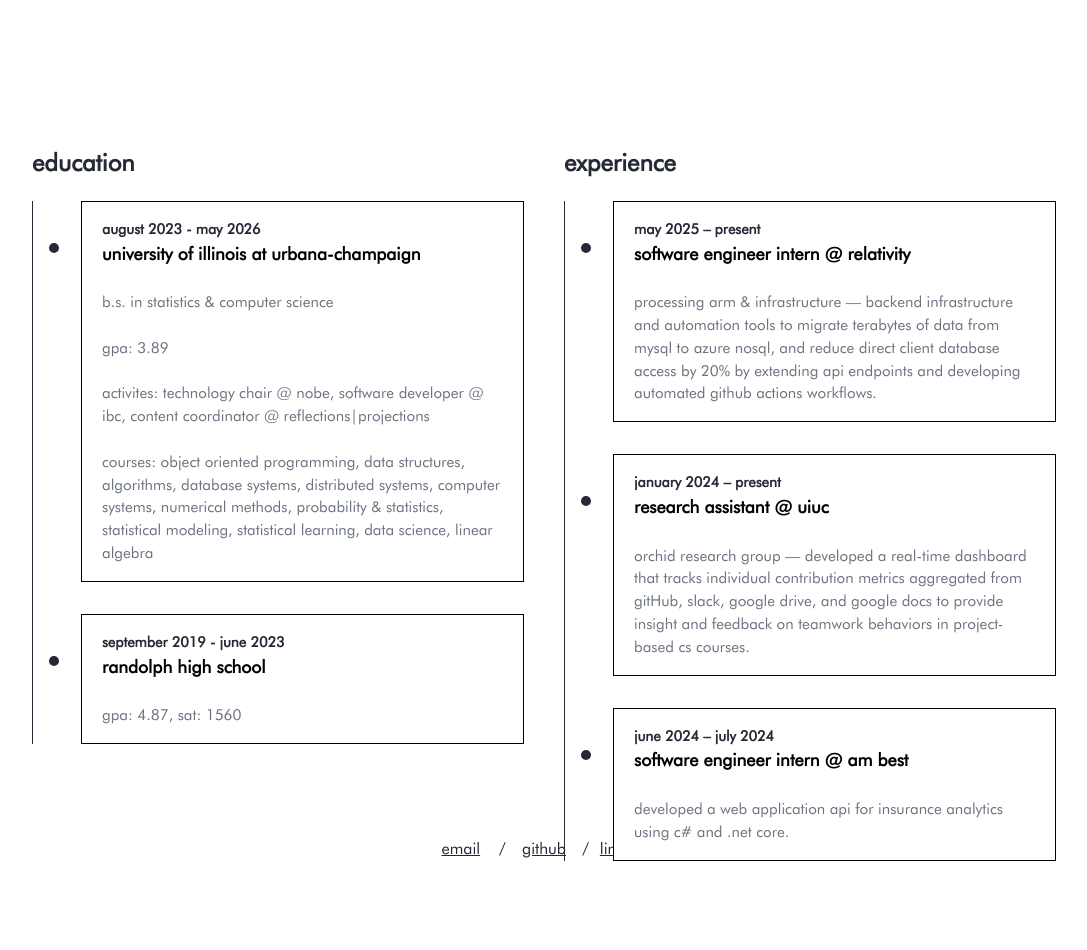
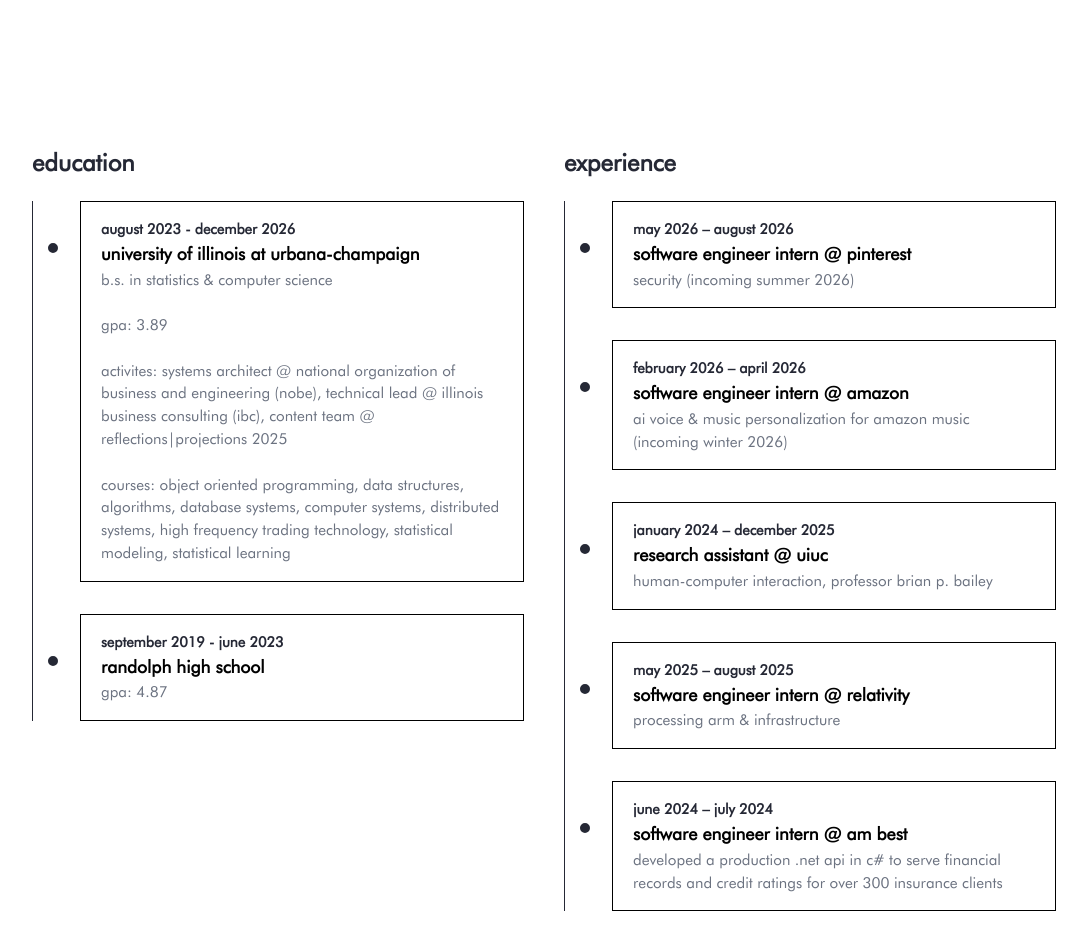
Before and after one commit to rohankumarrrr/rohan-is-me, a React (Create React App) app: page / in a window 1280 px wide. Shown: the part 720-1670 px from the top of the page, without its empty margins (96-1183 px from the left). Before the commit the page ends 1624 px from the top, so only its background shows below. Built offline with nearby package versions, Linux system fonts and the light colour scheme; no server answers.

Commit message:
website update 12-13

```diff
--- a/src/components/Contacts.js
+++ /dev/null
@@ -1,44 +0,0 @@
-import React from "react";
-import { motion } from "framer-motion";
-import "./styles/Contacts.css";
-
-const Contacts = () => {
-
-    const container = {
-        hidden: {  },
-        show: {
-            transition: {
-                staggerChildren: 0.5,
-                duration: 1,
-                type: "spring",
-                bounce: 0.3,
-                delayChildren: 0.5
-            }
-        }
-    }
-
-    const item = {
-        hidden: { opacity: 0, x: 300 },
-        show: { opacity: 1, x: 0, transition: { duration: 1, type: "spring", bounce: 0.3} }
-    }
-
-    return (
-        <motion.div className="container-for-section" >
-            <motion.div className="container-for-contacts" variants={container} initial="hidden" whileInView={"show"} viewport={{once: true}}>
-                <motion.a className="contact-link" variants={item} href="mailto:rohankumarrr313@gmail.com" target="_blank" whileHover={{ scale: 1.05 }} whileTap ={{ scale: 0.95 }}>
-                email
-                </motion.a>
-                <p className="divider">/</p>
-                <motion.a className="contact-link" variants={item} href="https://github.com/rohankumarrrr" target="_blank" whileHover={{ scale: 1.05 }} whileTap ={{ scale: 0.95 }}>
-                github
-                </motion.a>
-                <p className="divider">/</p>
-                <motion.a className="contact-link" variants={item} href="https://linkedin.com/in/rohankumarrr313" target="_blank" whileHover={{ scale: 1.05 }} whileTap ={{ scale: 0.95 }}>
-                linkedin
-                </motion.a>
-            </motion.div>
-        </motion.div>
-    );
-};
-
-export default Contacts;
--- a/src/components/Experiences.js
+++ b/src/components/Experiences.js
@@ -1,73 +1,200 @@
 // TimelineSection.js
-import React from 'react';
+import React, { useState, useRef } from 'react';
 import './styles/Experiences.css';
-import Contacts from './Contacts';
-import { motion } from "framer-motion";
+import { motion, AnimatePresence, useInView } from "framer-motion";
 
 const education = [
   {
-    period: 'august 2023 - may 2026',
+    period: 'august 2023 - december 2026',
     title: 'university of illinois at urbana-champaign',
-    description: '\n b.s. in statistics & computer science \n\n gpa: 3.89 \n\n activites: technology chair @ nobe, software developer @ ibc, content coordinator @ reflections|projections \n\n courses: object oriented programming, data structures, algorithms, database systems, distributed systems, computer systems, numerical methods, probability \& statistics, statistical modeling, statistical learning, data science, linear algebra',
+    description: '\n b.s. in statistics & computer science \n\n gpa: 3.89 \n\n activites: systems architect @ national organization of business and engineering (nobe), technical lead @ illinois business consulting (ibc), content team @ reflections|projections 2025 \n\n courses: object oriented programming, data structures, algorithms, database systems, computer systems, distributed systems, high frequency trading technology, statistical modeling, statistical learning',
   },
   {
     period: 'september 2019 - june 2023',
     title: 'randolph high school',
-    description: '\n gpa: 4.87, sat: 1560',
+    description: '\n gpa: 4.87',
   },
 ];
 
 const experience = [
   {
-    period: 'may 2025 – present',
-    title: 'software engineer intern \@ relativity',
-    description: '\n processing arm \& infrastructure — backend infrastructure and automation tools to migrate terabytes of data from mysql to azure nosql, and reduce direct client database access by 20\% by extending api endpoints and developing automated github actions workflows.',
+    period: 'may 2026 – august 2026',
+    title: 'software engineer intern @ pinterest',
+    description: '\n security (incoming summer 2026)'
   },
   {
-    period: 'january 2024 – present',
-    title: 'research assistant \@ uiuc',
-    description: '\n orchid research group — developed a real-time dashboard that tracks individual contribution metrics aggregated from gitHub, slack, google drive, and google docs to provide insight and feedback on teamwork behaviors in project-based cs courses.',
+    period: 'february 2026 – april 2026',
+    title: 'software engineer intern @ amazon',
+    description: '\n ai voice & music personalization for amazon music (incoming winter 2026)'
+  },
+  {
+    period: 'january 2024 – december 2025',
+    title: 'research assistant @ uiuc',
+    description: '\n human-computer interaction, professor brian p. bailey \n\n engineered a scalable data pipeline in python to process and analyze teamwork behaviors across 100+ github repositories \n\n architected a cloud-native backend on gcp and firebase, ensuring efficient data management for over 120 concurrent users \n\n developed and deployed a responsive dashboard using next.js and fastapi with real-time data tracking capabilities \n\n technologies: python, numpy, pandas, sci-kit learn, next.js, fastapi, gcp, firebase, restful apis',
+  },
+  {
+    period: 'may 2025 – august 2025',
+    title: 'software engineer intern @ relativity',
+    description: '\n processing arm & infrastructure \n\n owned the end-to-end development of internal api extensions and automated github actions ci/cd workflows, reducing direct client data access during incident resolution and improving resolution speed \n\n designed and engineered fault-tolerant .net (c#) migration jobs to transition over 1tb of data from legacy sql systems to a distributed, azure-hosted nosql architecture, enhancing horizontal scalability and reducing storage costs \n\n technologies: c#, .net, azure kubernetes service (aks), mysql, docker, restful apis, gitHub actions',
   },
   {
     period: 'june 2024 – july 2024',
     title: 'software engineer intern @ am best',
-    description: '\n developed a web application api for insurance analytics using c# and .net core.',
-  },
+    description: '\n developed a production .net api in c# to serve financial records and credit ratings for over 300 insurance clients \n\n identified and resolved performance bottlenecks, implementing caching strategies that reduced query response times by 25% \n\n technologies: c#, mysql, blazor, asp.net, azure services, restful apis, ci/cd',
+  }
 ];
 
-function TimelineItem({ period, title, description }) {
+function TimelineItem({ period, title, description, type = 'experience', variants }) {
+  const [isHovered, setIsHovered] = useState(false);
+  const contentRef = useRef(null);
+
+  const hasDetailsToExpand = description.includes('\n\n');
+
+  if (type === 'education' || !hasDetailsToExpand) {
+    return (
+      <motion.div className="timeline-item" variants={variants}>
+        <div className="timeline-dot" />
+        <motion.div
+          className="timeline-content"
+          whileHover={{ scale: 1.05 }}
+        >
+          <span className="timeline-period">{period}</span>
+          <h3 className="timeline-title">{title}</h3>
+          <p className="timeline-description" style={{ whiteSpace: "pre-line", margin: 0 }}>
+            {description.trim()}
+          </p>
+        </motion.div>
+      </motion.div>
+    );
+  }
+
+  const descriptionParts = description.trim().split('\n\n');
+  const teamHeader = descriptionParts[0];
+  const details = descriptionParts.slice(1);
+
+  const handleMouseEnter = () => {
+    setIsHovered(true);
+    setTimeout(() => {
+      if (contentRef.current) {
+        const element = contentRef.current;
+        const rect = element.getBoundingClientRect();
+        const viewportHeight = window.innerHeight;
+        if (rect.bottom > viewportHeight) {
+          const scrollByAmount = rect.bottom - viewportHeight + 20;
+          window.scrollBy({ top: scrollByAmount, behavior: 'smooth' });
+        }
+      }
+    }, 400);
+  };
+
   return (
-    <div className="timeline-item">
+    <motion.div className="timeline-item" variants={variants}>
       <div className="timeline-dot" />
-      <div className="timeline-content">
+      <motion.div
+        ref={contentRef}
+        className="timeline-content"
+        onMouseEnter={handleMouseEnter}
+        onMouseLeave={() => setIsHovered(false)}
+        layout
+        transition={{ layout: { duration: 0.3, type: "spring", bounce: 0.4 } }}
+      >
         <span className="timeline-period">{period}</span>
         <h3 className="timeline-title">{title}</h3>
-        <p className="timeline-description" style={{whiteSpace: "pre-line"}}>{description}</p>
-      </div>
-    </div>
+        <p className="timeline-description" style={{whiteSpace: "pre-line", margin: 0 }}>
+          {teamHeader}
+        </p>
+        <AnimatePresence>
+          {isHovered && details.length > 0 && (
+            <motion.div
+              initial={{ opacity: 0, height: 0 }}
+              animate={{ opacity: 1, height: 'auto', transition: { duration: 0.3, delay: 0.1 } }}
+              exit={{ opacity: 0, height: 0, transition: { duration: 0.2 } }}
+              style={{ overflow: 'hidden' }}
+            >
+              <p className="timeline-description" style={{whiteSpace: "pre-line", paddingTop: '1rem'}}>
+                {details.join('\n\n')}
+              </p>
+            </motion.div>
+          )}
+        </AnimatePresence>
+      </motion.div>
+    </motion.div>
   );
 }
 
 export default function Experiences() {
+  const ref = useRef(null);
+  const isInView = useInView(ref, { once: false, amount: 0.1 });
+
+  const containerVariants = {
+    hidden: { opacity: 0 },
+    show: {
+      opacity: 1,
+      transition: {
+        staggerChildren: 0.2, // Stagger the animation of children by 0.2s
+      },
+    },
+  };
+
+  const itemVariantsLeft = {
+    hidden: { opacity: 0, x: -100 },
+    show: { opacity: 1, x: 0, transition: { type: 'spring', stiffness: 50 } },
+  };
+
+  const itemVariantsRight = {
+    hidden: { opacity: 0, x: 100 },
+    show: { opacity: 1, x: 0, transition: { type: 'spring', stiffness: 50 } },
+  };
+
+  // Variants for the timeline line itself to "draw" from top to bottom
+  const lineVariants = {
+    hidden: { scaleY: 0 },
+    show: {
+      scaleY: 1,
+      transition: {
+        duration: 1,
+        ease: "easeIn",
+        delay: 0.4 // Delay to start after the last item has animated in
+      }
+    },
+  };
+
   return (
-    <section className="timeline-section">
+    <section className="timeline-section" ref={ref}>
       <div className="timeline-column">
         <h2 className="timeline-heading">education</h2>
-        <div className="timeline-line">
+        <motion.div
+          className="timeline-line"
+          variants={containerVariants}
+          initial="hidden"
+          animate={isInView ? "show" : "hidden"}
+        >
+          <motion.div
+            className="timeline-line-visual"
+            variants={lineVariants}
+          />
           {education.map((item, i) => (
-            <TimelineItem key={i} {...item} />
+            <TimelineItem key={i} {...item} type="education" variants={itemVariantsLeft} />
           ))}
-        </div>
+        </motion.div>
       </div>
       <div className="timeline-column">
         <h2 className="timeline-heading">experience</h2>
-        <div className="timeline-line">
+        <motion.div
+          className="timeline-line"
+          variants={containerVariants}
+          initial="hidden"
+          animate={isInView ? "show" : "hidden"}
+        >
+          <motion.div
+            className="timeline-line-visual"
+            variants={lineVariants}
+          />
           {experience.map((item, i) => (
-            <TimelineItem key={i} {...item} />
+            <TimelineItem key={i} {...item} type="experience" variants={itemVariantsRight} />
           ))}
-        </div>
+        </motion.div>
       </div>
-      <div id="Contacts"><Contacts /></div>
     </section>
   );
 }
--- a/src/components/Home.js
+++ b/src/components/Home.js
@@ -1,47 +1,75 @@
-import React, { useState } from "react";
-import { motion } from "framer-motion";
+import React, { useRef } from "react";
+import { motion, useInView } from "framer-motion";
 import "./styles/Home.css";
 import LastListened from "./Scrobbler";
 
 const Home = () => {
+  const ref = useRef(null);
+  const isInView = useInView(ref, { once: false, amount: 0.3 });
+
+  const containerVariants = {
+    hidden: { opacity: 0 },
+    visible: {
+      opacity: 1,
+      transition: {
+        staggerChildren: 0.1,
+      },
+    },
+  };
+
+  const itemVariants = {
+    hidden: { opacity: 0, y: 100 },
+    visible: {
+      opacity: 1,
+      y: 0,
+      transition: { duration: 1, ease: "backIn", type: "spring", bounce: 0.5 },
+    },
+  };
+
+  const imageVariants = {
+    hidden: { opacity: 0, x: 500 },
+    visible: {
+      opacity: 1,
+      x: 0,
+      transition: { duration: 2, ease: "circOut", type: "spring", bounce: 0.3 },
+    },
+  };
 
   return (
-    <div className="container">
-        <div className="content">
-          <motion.div className="text-container">
+    <div className="container" ref={ref}>
+      <motion.div
+        className="content"
+        variants={containerVariants}
+        initial="hidden"
+        animate={isInView ? "visible" : "hidden"}
+      >
+        <div className="text-container">
           <div
-              style = {
-                {
+            style={{
               flexDirection: 'row',
               verticalAlign: "bottom",
               display: "inline-flex"
-                }
-              }
+            }}
           >
-              <motion.h1
-                initial = {{ opacity: 0, y: 100 }}
-                animate = {{opacity: 1, y: 0}}
-                transition = {{duration: 1.5, ease: "backIn", type: "spring", bounce: 0.5}}
-                style={{whiteSpace: "nowrap"}}
-              >
+            <motion.h1 variants={itemVariants} style={{ whiteSpace: "nowrap" }}>
               hey, it's Rohan
             </motion.h1>
           </div>
-            <motion.p  initial = {{ opacity: 0, y: 100 }} animate = {{ opacity: 1, y: 0 }} transition = {{ duration: 1.5, ease: "backIn", type: "spring", bounce: 0.5, delay: 0.25}}>
-              i'm a junior at the university of illinois urbana-champaign. when i'm not thinking of what to eat next, producing music, or doomscrolling for my next favorite pair of jeans on depop, i'm a passionate software developer, data engineer, and computer scientist.
+          <motion.p variants={itemVariants}>
+            i'm a junior at the university of illinois urbana-champaign. when i'm not thinking of what to eat next, producing music, or doomscrolling for my next favorite pair of jeans on depop, i'm a passionate software engineer and computer scientist.
           </motion.p>
-            <motion.div style={{marginTop: '2vh'}} initial = {{ opacity: 0, y: 100 }} animate = {{ opacity: 1, y: 0 }} transition = {{ duration: 1.5, ease: "backIn", type: "spring", bounce: 0.5, delay: 0.25}}>
+          <motion.div style={{ marginTop: '2vh' }} variants={itemVariants}>
             <LastListened />
           </motion.div>
-            <motion.div style={{display: 'flex', flexDirection: 'row', alignItems: 'center', gap: '1vw'}}  initial = {{ opacity: 0, y: 100 }} animate = {{ opacity: 1, y: 0 }} transition = {{ duration: 1.5, ease: "backIn", type: "spring", bounce: 0.5, delay: 0.5}}>
-                <motion.a className="cta-button" whileHover={{ scale: 1.05 }} whileTap ={{ scale: 0.95 }} href="mailto:rohankumarrr313@gmail.com" target="_blank">connect with me</motion.a>
-                <motion.a className="cta-button" whileHover={{ scale: 1.05 }} whileTap ={{ scale: 0.95 }} href="/ROHAN_KUMAR.pdf" target="_blank" rel="noopener noreferrer">see my resume</motion.a>
+          <motion.div style={{ display: 'flex', flexDirection: 'row', alignItems: 'center', gap: '1vw' }} variants={itemVariants}>
+            <motion.a className="cta-button" whileHover={{ scale: 1.05 }} whileTap={{ scale: 0.95 }} href="mailto:rohankumarrr313@gmail.com" target="_blank">connect with me</motion.a>
+            <motion.a className="cta-button" whileHover={{ scale: 1.05 }} whileTap={{ scale: 0.95 }} href="/ROHAN_KUMAR.pdf" target="_blank" rel="noopener noreferrer">see my resume</motion.a>
+          </motion.div>
+        </div>
+        <motion.div className="image-container" variants={imageVariants} whileHover={{ scale: 1.05 }}>
+          <img src={require("../assets/images/banner-img.png")} alt="Rohan Kumar" draggable="false" className="banner-img" />
         </motion.div>
       </motion.div>
-          <motion.div className="image-container" initial={{opacity: 0, x: 500}} animate={{opacity: 1, x: 0}} transition={{duration: 2, ease: "circOut", type: "spring", bounce: 0.3}} whileHover={{scale: 0.8}}>
-            <img src={require("../assets/images/banner-img.png")} alt="Rohan Kumar" draggable="false" className="banner-img" />
-          </motion.div>
-        </div>
     </div>
   );
 };
--- a/src/components/styles/Contacts.css
+++ /dev/null
@@ -1,49 +0,0 @@
-.container-for-section {
-    width: 100vw;
-    display: flex;
-    justify-content: center;
-  }
-
-.container-for-contacts {
-  display: flex;
-  justify-content: center;
-  font-family: 'Futura Upright';
-}
-
-.contact-link {
-  display: flex;
-  width: 5vw;
-  height: 10vh;
-  font-size: 2vh;
-  color: #1f2935;
-  text-align: center;
-  justify-content: center;
-  align-items: center;
-}
-
-.divider {
-  display: flex;
-  height: 10vh;
-  width: 1.5vw;
-  font-size: 2vh;
-  margin: 0;
-  color: #1f2935;
-  text-align: center;
-  justify-content: center;
-  align-items: center;
-
-}
-
-@media (max-width: 768px) {
-  .container-for-contacts {
-    flex-direction: row; /* Stack links vertically */
-    align-items: center; /* Center align for mobile */
-    gap: 2vw; /* Add spacing between links */
-  }
-
-  .contact-link {
-    width: auto; /* Allow links to resize dynamically */
-    height: auto; /* Adjust height for smaller screens */
-    font-size: 3vw; /* Adjust font size for smaller screens */
-  }
-}
--- a/src/components/styles/Experiences.css
+++ b/src/components/styles/Experiences.css
@@ -12,7 +12,7 @@
 .timeline-column {
   flex: 1;
   min-width: 300px;
-  max-height: 80vh;
+  /* max-height: 80vh; */ /* <-- REMOVE THIS LINE */
   position: relative;
 }
 
@@ -27,7 +27,18 @@
 .timeline-line {
   position: relative;
   padding-left: 2.5vw;
-  border-left: 1px solid #252835;
+  /* border-left: 1px solid #252835; */ /* <-- REMOVE THIS */
+}
+
+.timeline-line-visual {
+  position: absolute;
+  left: 0;
+  top: 0;
+  width: 1px;
+  height: 100%;
+  background-color: #252835;
+  z-index: 0;
+  transform-origin: top; /* This makes the scale animation grow downwards */
 }
 
 .timeline-item {
```
Also changed, not shown: src/App.js (+1 -53 lines), 1 other file (tests, documents, lock files or other folders). Lines whose indentation alone changed are shown as unchanged.
